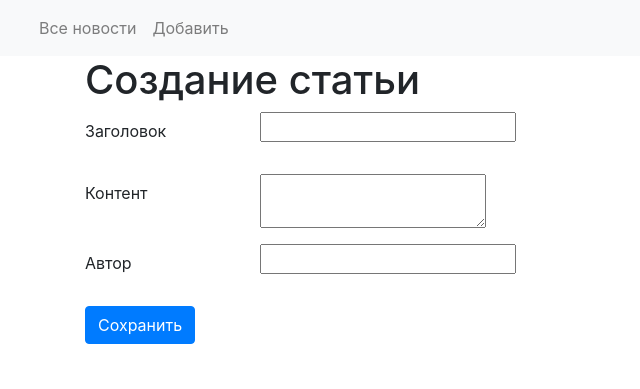
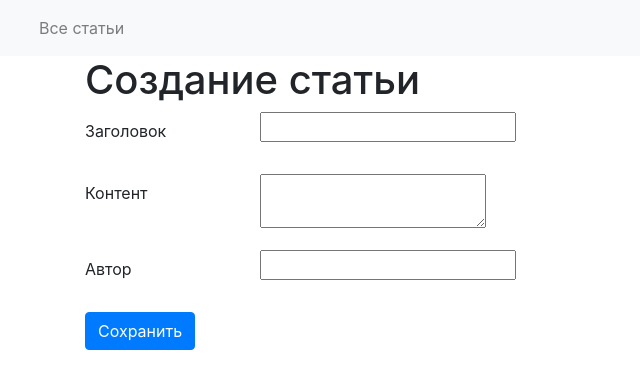
Before and after one commit to nrbksv/flask-hello-app, a Flask app: page /articles/create/ in a window 1280 px wide. Shown: the top 389 px of the page, without its empty margins (0-640 px from the left). Run offline with Flask 2, Linux system fonts and the light colour scheme; some libraries are stand-ins or nearby versions.

Commit message:
Меню навигации добавлен в базовый шаблон, с возможностью добавления новых ссылок из любой 'страницы'.

```diff
--- a/templates/article_view.html
+++ b/templates/article_view.html
@@ -1,8 +1,12 @@
 {% extends 'base.html' %}
-{% include 'nav_bar.html' %}
 
 {% block title %}Статья{{ article.id }}: {{ article.title }}{% endblock %}
 {% block page_header %}Статья #{{ article.id }}{% endblock page_header %}
+
+{% block nav %}
+    <a class="nav-link" aria-current="page" href="/articles/">Все статьи</a>
+    <a class="nav-link" href="/articles/create/">Создать статью</a>
+{% endblock %}
 
 {% block content %}
     <p><span>Title: </span><span>{{ article.title }}</span></p>
--- a/templates/base.html
+++ b/templates/base.html
@@ -8,6 +8,19 @@
     <title>Новости-{% block title %}{% endblock %}</title>
 </head>
 <body>
+    <nav class="navbar navbar-expand-lg navbar-light bg-light">
+        <div class="container-fluid">
+          <button class="navbar-toggler" type="button" data-bs-toggle="collapse" data-bs-target="#navbarSupportedContent" aria-controls="navbarSupportedContent" aria-expanded="false" aria-label="Toggle navigation">
+            <span class="navbar-toggler-icon"></span>
+          </button>
+          <div class="collapse navbar-collapse" id="navbarSupportedContent">
+            <ul class="navbar-nav me-auto mb-2 mb-lg-0">
+                {% block nav %}
+                {% endblock %}
+            </ul>
+          </div>
+        </div>
+      </nav>
     <div class="container">
         <h1>{% block page_header %}Лучшие новости в мире!{% endblock page_header %}</h1>
         {% block content %}{% endblock content %}
--- a/templates/create_article.html
+++ b/templates/create_article.html
@@ -1,11 +1,14 @@
 {% extends 'base.html' %}
-{% include 'nav_bar.html' %}
 
 {% block title %}Создать статью{% endblock %}
 {% block page_header %}Создание статьи{% endblock page_header %}
 
+{% block nav %}
+    <a class="nav-link" aria-current="page" href="/articles/">Все статьи</a>
+{% endblock %}
+
 {% block content %}
-    <form action="/articles/create/" method="post">
+    <form action="/articles/create/">
         {% include 'article_from.html' %}
     </form>
 {% endblock content %}
--- a/templates/index.html
+++ b/templates/index.html
@@ -1,8 +1,11 @@
 {% extends 'base.html' %}
-{% include 'nav_bar.html' %}
 
 {% block title %}Все статьи{% endblock %}
 {% block page_header %}Все статьи:{% endblock page_header %}
+
+{% block nav %}
+    <a class="nav-link" href="/articles/create/">Создать статью</a>
+{% endblock %}
 
 {% block content %}
     {% for article in articles%}
--- a/templates/nav_bar.html
+++ /dev/null
@@ -1,17 +0,0 @@
-<nav class="navbar navbar-expand-lg navbar-light bg-light">
-    <div class="container-fluid">
-      <button class="navbar-toggler" type="button" data-bs-toggle="collapse" data-bs-target="#navbarSupportedContent" aria-controls="navbarSupportedContent" aria-expanded="false" aria-label="Toggle navigation">
-        <span class="navbar-toggler-icon"></span>
-      </button>
-      <div class="collapse navbar-collapse" id="navbarSupportedContent">
-        <ul class="navbar-nav me-auto mb-2 mb-lg-0">
-          <li class="nav-item">
-            <a class="nav-link" aria-current="page" href="/articles/">Все новости</a>
-          </li>
-          <li class="nav-item">
-            <a class="nav-link" href="/articles/create/">Добавить</a>
-          </li>
-        </ul>
-      </div>
-    </div>
-  </nav>
--- a/templates/update.html
+++ b/templates/update.html
@@ -1,8 +1,11 @@
 {% extends 'base.html' %}
-{% include 'nav_bar.html' %}
 
 {% block title %}Редактировать статью{% endblock %}
 {% block page_header %}Редактирование статьи{% endblock page_header %}
+
+{% block nav %}
+    <a class="nav-link" aria-current="page" href="/articles/">Все статьи</a>
+{% endblock %}
 
 {% block content %}
     <form action="" method="post">
```
